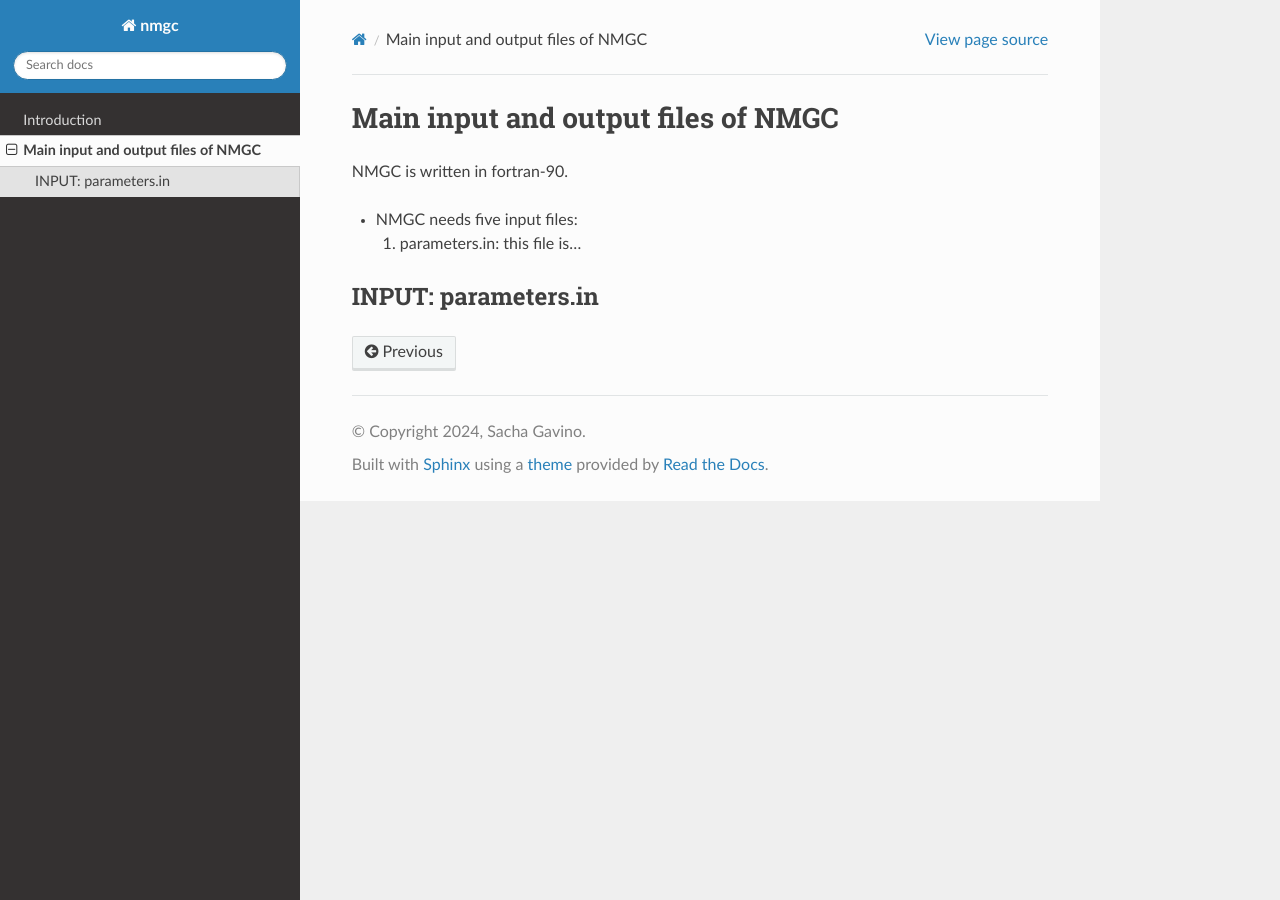
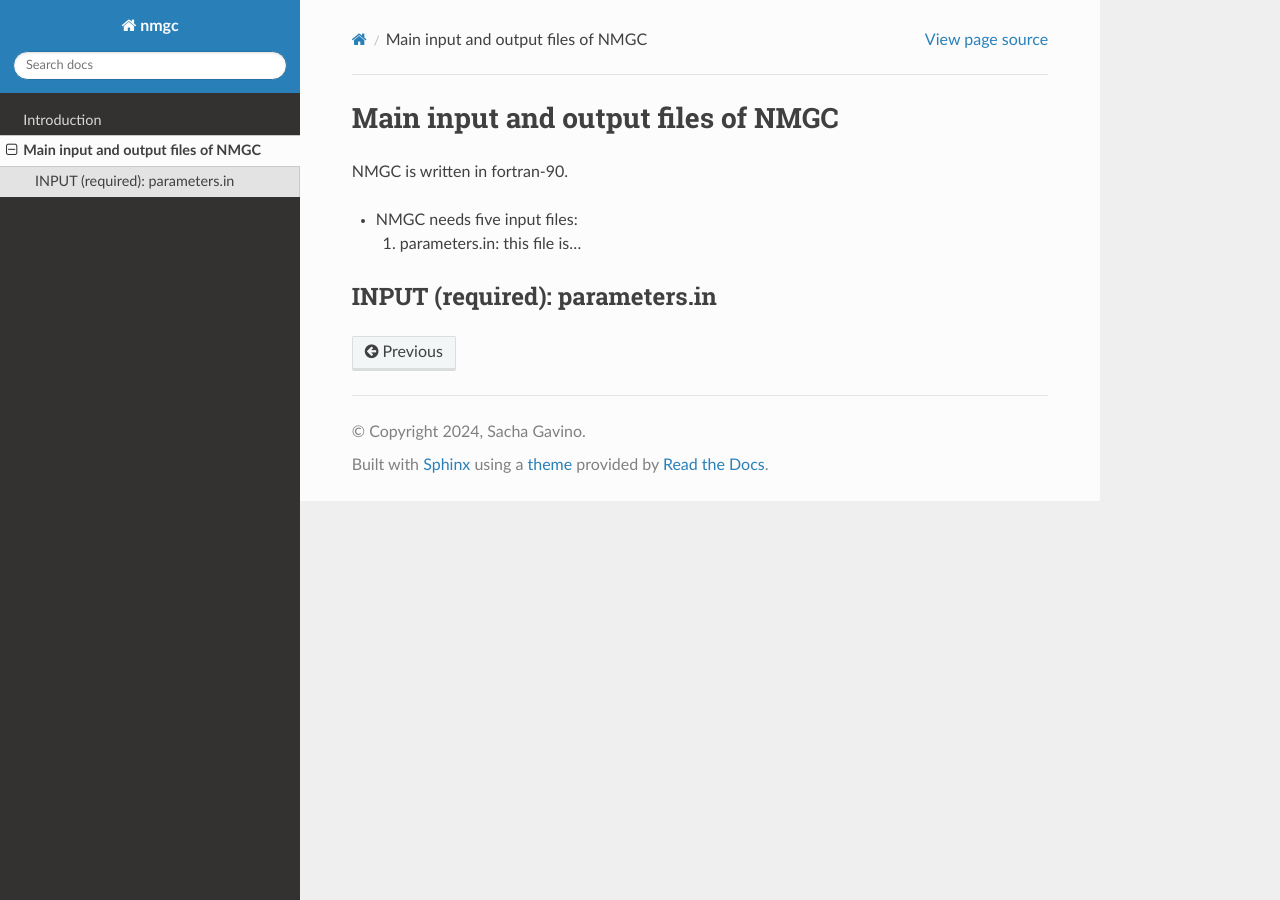
Before and after one commit to sachagavino/nmgc-2.0, a Sphinx documentation site: the page built from docs/source/inputoutput.rst, in a window 1280 px wide. Built offline with Sphinx 7.4.7 and the Read the Docs theme 3.1.0, drawn with Linux system fonts in a browser that asks for light colours.

```diff
--- a/docs/source/inputoutput.rst
+++ b/docs/source/inputoutput.rst
@@ -13,5 +13,5 @@ NMGC is written in fortran-90.
 
 .. _sec-parameters.in:
 
-INPUT: parameters.in
+INPUT (required): parameters.in
 ==================
```
Also changed, not shown: README.md (+5 -1 lines).
